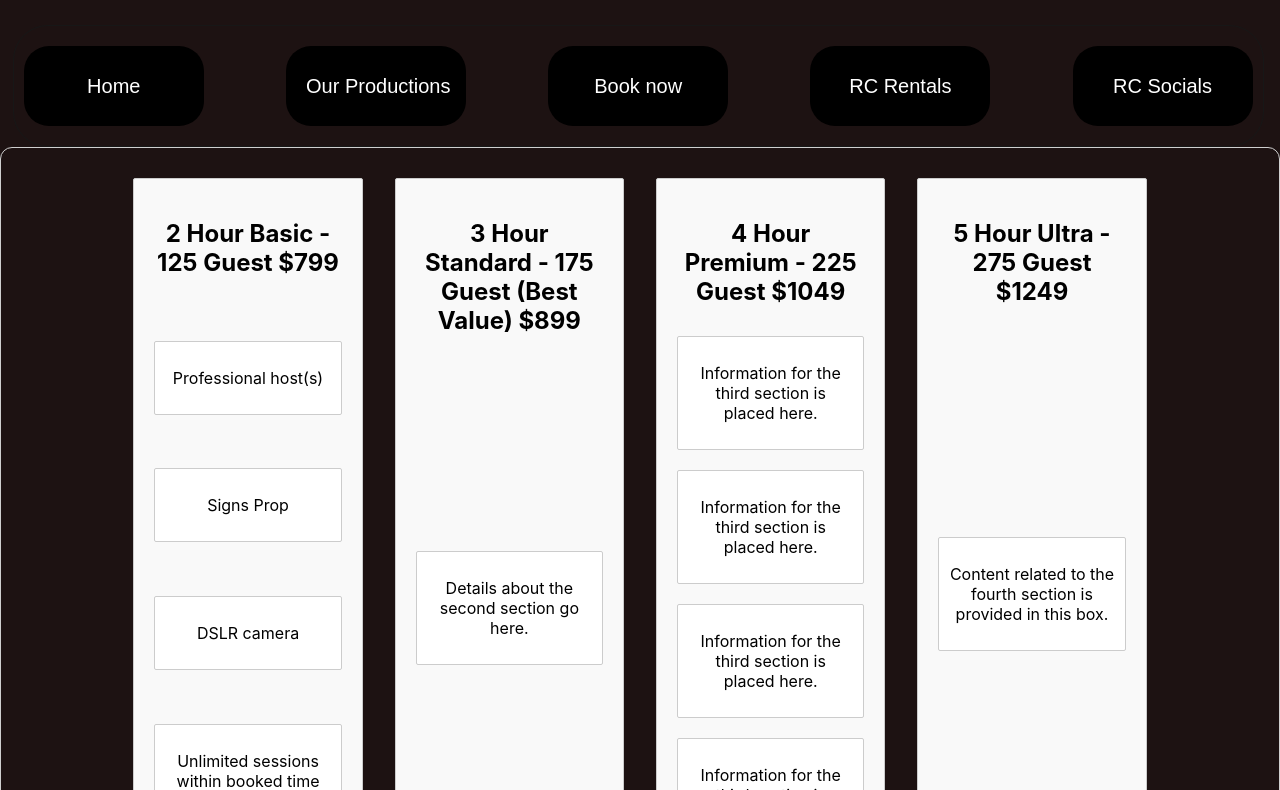
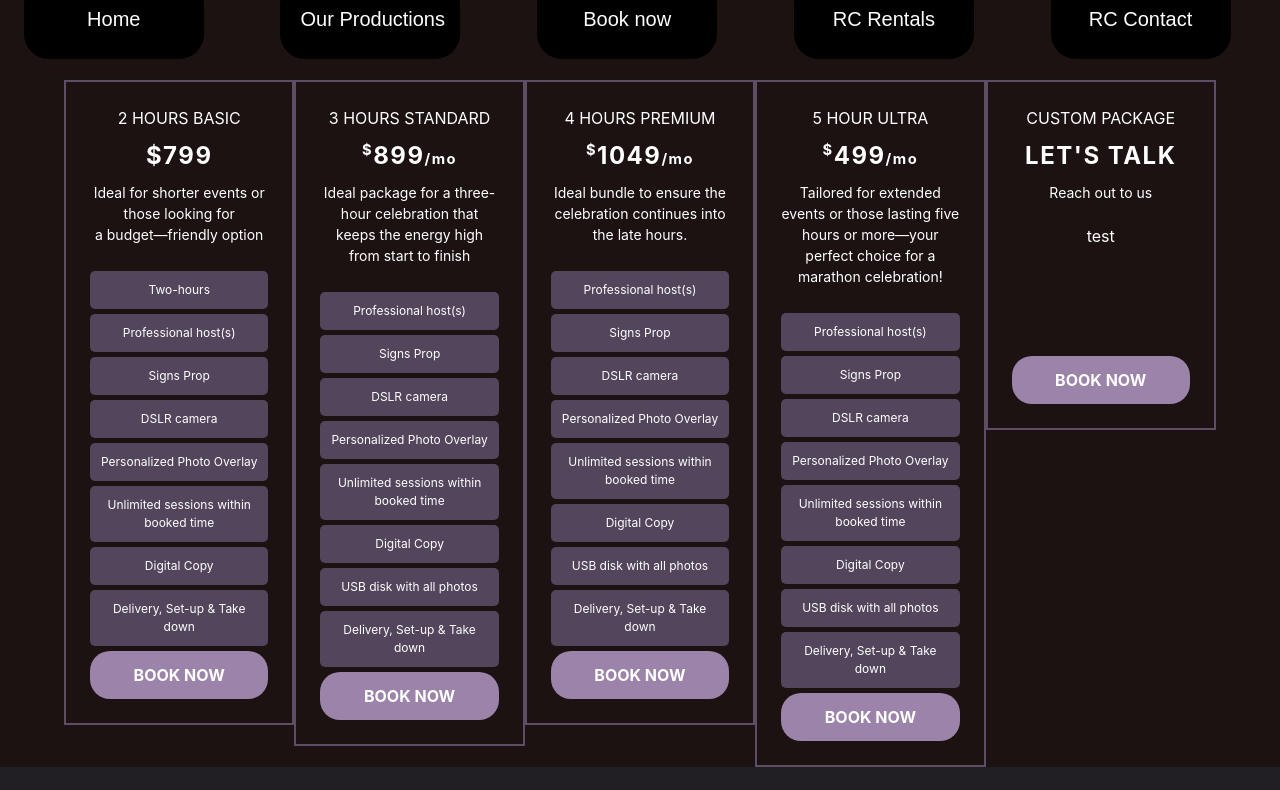
Before and after one commit to sherxyar/Memories_PhotoBooth_, a website: page quotePage.html in a window 1280 px wide. Shown: the part 149-939 px from the top of the page. After the commit the page ends 916 px from the top, so only its background shows below. Drawn offline with Linux system fonts and the light colour scheme; files that its build step writes are made by us from their sources; files whose address does not match are found by name.

Commit message:
made changes to book page

```diff
--- a/css/quote.css
+++ b/css/quote.css
@@ -75,3 +75,190 @@ body {
     margin: 4px 2px;
     cursor: pointer;
   }
+
+
+  @import "compass/css3";
+
+@import "compass/css3";
+@import url(https://fonts.googleapis.com/css?family=Lato:400,700,900);
+
+html {
+  box-sizing: border-box;
+  height: 100%;
+}
+*, *:before, *:after {
+  box-sizing: inherit;
+}
+body{
+  background-color: rgb(33,31,35);
+  background-repeat: no-repeat;
+  @include filter-gradient(#53455b, #201e22, horizontal);
+  @include background-image(radial-gradient(circle at top,  rgba(83,69,91,1) 0,rgba(32,30,34,1) 70%));
+  color: #fff;
+  font-family: 'Lato', sans-serif;
+  font-size: 100%;
+  min-height: 100%;
+  line-height: 1.5;
+  padding: 2.5em 0;
+}
+.container {
+  margin: 0 auto;
+  width: 90%;
+  max-width: 1200px;
+}
+.group:after {
+  content: "";
+  display: table;
+  clear: both;
+}
+.grid-1-5 {
+  border: 2px solid #5d4e65;
+  min-height: 350px; /* Adjust the min-height as needed */
+  padding: 1.5em; /* Adjust the padding as needed */
+  position: relative;
+  text-align: center;
+  transition: all .2s ease-in-out;
+  display: flex;
+  flex-direction: column;
+  justify-content: space-between;
+
+  @media screen and (min-width: 700px) {
+    & {
+      float: left;
+      width: 50%;
+    }
+    &:nth-child(odd) {
+      clear: left;
+    }
+  }
+
+  @media screen and (min-width: 800px) {
+    & {
+      width: 33.3333333%;
+    }
+    &:nth-child(3n+1) {
+      clear: left;
+    }
+    &:nth-child(odd) {
+      clear: none;
+    }
+  }
+
+  @media screen and (min-width: 1120px) {
+    & {
+       width: 20%;
+    }
+    &:nth-child(odd), &:nth-child(3n+1) {
+       clear: none;
+    }
+  }
+
+
+}
+.grid-1-5:hover {
+  background-color: rgb(83,69,91);
+  @include filter-gradient(#53455b, #201d22, vertical);
+  @include background-image(linear-gradient(top,  rgba(83,69,91,1) 0%,rgba(32,29,34,1) 100%));
+  border-top: 2px solid #ec7a37;
+  border-bottom: 2px solid #ff4f69;
+  box-shadow: 0px 0px 10px 0px rgba(50, 50, 50, 1);
+  transform: scale(1.025);
+  z-index: 2;
+
+  &:before, &:after {
+    content: "";
+    position: absolute;
+    background-color: rgb(246,125,53);
+    @include filter-gradient(#f67d35, #ff4f68, vertical);
+    @include background-image(linear-gradient(top,  rgba(246,125,53,1) 0%,rgba(255,79,104,1) 100%));
+    top: -2px;
+    bottom: -2px;
+    width: 2px;
+  }
+
+  &:before {
+    left: -2px;
+  }
+  &:after {
+    right: -2px;
+  }
+
+  & .button {
+    background-color: rgb(238,122,54);
+    @include filter-gradient(#ee7a36, #eb495d, horizontal);
+    @include background-image(linear-gradient(left,  rgba(238,122,54,1) 0%,rgba(235,73,93,1) 100%));
+  }
+}
+h2, h3, p, ul {
+  margin: 0
+}
+h2 {
+  font-size: 1em;
+  font-weight: 400;
+  margin: 0 0 0.5em;
+}
+h3 {
+  font-size: 1.5em;
+  letter-spacing: 0.0625em;
+  margin: 0 0 0.3333333333333333em;
+}
+p {
+  font-size: 0.875em;
+}
+p, ul {
+  margin:0 0 1.5em
+}
+ul {
+  color: #796583;
+  font-size: 0.75em;
+  list-style-type: none;
+  padding: 0;
+
+  li {
+    margin: 0 0 0.8333333333333333em;
+  }
+}
+.button {
+  background-color: #9c83aa;
+  border-radius: 20px;
+  color: #fff;
+  font-size: 1em;
+  font-weight: 700;
+  padding: 0.75em 1.5em;
+  text-decoration: none;
+  margin-top: auto; /* Move the button to the bottom */
+}
+.uppercase, .button, h2 {
+  text-transform: uppercase;
+}
+sup, .small {
+  font-size: 0.6125em;
+}
+
+
+.grid-1-5 ul {
+  list-style-type: none;
+  padding: 0;
+  margin: 0;
+}
+
+.grid-1-5 ul li {
+  background-color: #53455b;
+  color: #fff;
+  padding: 10px;
+  margin: 5px 0;
+  border-radius: 5px;
+}
+
+
+.grid-1-5.best-value:after {
+  content: "Best Value";
+  background-color: #4CAF50;
+  color: #fff;
+  padding: 5px;
+  border-radius: 5px;
+  position: absolute;
+  top: 0;
+  right: 0;
+  transform: translateY(-50%) translateX(50%);
+}
--- a/quotePage.html
+++ b/quotePage.html
@@ -7,8 +7,8 @@
   <meta charset="utf-8">
   <meta name="viewport" content="width=device-width">
   <title>Memories Photobooth & Rentals</title>
-  <link href="../Memories_PhotoBooth/css/quote.css" rel="stylesheet" type="text/css" />
-  <link href="../Memories_PhotoBooth/css/homepage.css" rel="stylesheet" type="text/css" />
+  <link href="../Memories_PhotoBooth_/css/quote.css" rel="stylesheet" type="text/css" />
+  <link href="../Memories_PhotoBooth_/css/homepage.css" rel="stylesheet" type="text/css" />
   <script src="js/eventHandlers.js"> </script>
   <script src="js/functions.js"> </script>
 </head>
@@ -17,96 +17,120 @@
 
   <main>
     <div class="background">
+
       <div class='topHeader'>
-        <p class="MemoriesFont"> Memories <br> Photobooth & Rentals </p>
+        <!-- Your logo image tag -->
+        <img src="../Memories_PhotoBooth/img/95d5b2cb-ac7f-4612-b2cb-e785ace22c43.png" alt="RC Event Rentals Logo" class="logo">
+
+        <!-- Your text -->
+        <p class="MemoriesFont"> RC Event Rentals </p>
     </div>
+
+
         <div class="topBanner">
-       <a href="index.html">  <button> Home </button> </a>
+          <a href="index.html"> <button > Home    </button> </a>
             <button> Our Productions </button>
             <div class="dropdown">
+                <a href="quotePage.html">
                     <button onclick="quoteFunction()" class="quoteBtn">Book now</button>
-          <div id="myDropdown" class="dropdown-content">
-            <a href="#">For the booth</a>
-            <a href="#">Service Area</a>
-            <a href="#">Event Rental</a>
+                </a>
             </div>
+            <button> RC Rentals </button>
+            <a href="#footer">
+              <button>RC Contact</button>
+            </a>
+
         </div>
 
-        <button> RC Rentals </button>
-        <button> RC Socials </button>
+
+      	<div class="container group">
+          <div class="grid-1-5">
+            <h2>2 hours Basic</h2>
+            <h3><span class="uppercase">$799</span></h3>
+            <p>Ideal for shorter events or those looking  for <br> a budget—friendly option</p>
+
+            <ul>
+              <li>Two-hours</li>
+              <li>Professional host(s)</li>
+              <li>Signs Prop</li>
+              <li>DSLR camera</li>
+              <li>Personalized Photo Overlay</li>
+              <li>Unlimited sessions within booked time</li>
+              <li>Digital Copy</li>
+              <li>Delivery, Set-up & Take down</li>
+            </ul>
+            <a href="" class="button">Book now</a>
+          </div>
+          <div class="grid-1-5 ">
+            <h2>3 Hours Standard</h2>
+            <h3><sup>$</sup>899<span class="small">/mo</span></h3>
+            <p>Ideal package for a three-hour celebration that keeps the energy high from start to finish</p>
+            <ul>
+              <li>Professional host(s)</li>
+              <li>Signs Prop</li>
+              <li>DSLR camera</li>
+              <li>Personalized Photo Overlay</li>
+              <li>Unlimited sessions within booked time</li>
+              <li>Digital Copy</li>
+              <li>USB disk with all photos</li>
+              <li>Delivery, Set-up & Take down</li>
+            </ul>
+            <a href="" class="button">Book now</a>
+          </div>
+          <div class="grid-1-5 ">
+            <h2>4 Hours Premium</h2>
+            <h3><sup>$</sup>1049<span class="small">/mo</span></h3>
+            <p>Ideal bundle to ensure the celebration continues into the late hours.</p>
+            <ul>
+              <li>Professional host(s)</li>
+              <li>Signs Prop</li>
+              <li>DSLR camera</li>
+              <li>Personalized Photo Overlay</li>
+              <li>Unlimited sessions within booked time</li>
+              <li>Digital Copy</li>
+              <li>USB disk with all photos</li>
+              <li>Delivery, Set-up & Take down</li>
+            </ul>
+            <a href="" class="button">Book now</a>
+          </div>
+          <div class="grid-1-5">
+            <h2>5 Hour Ultra</h2>
+            <h3><sup>$</sup>499<span class="small">/mo</span></h3>
+            <p>Tailored for extended events or those lasting five hours or more—your perfect choice for a marathon celebration!</p>
+            <ul>
+              <li>Professional host(s)</li>
+              <li>Signs Prop</li>
+              <li>DSLR camera</li>
+              <li>Personalized Photo Overlay</li>
+              <li>Unlimited sessions within booked time</li>
+              <li>Digital Copy</li>
+              <li>USB disk with all photos</li>
+              <li>Delivery, Set-up & Take down</li>
+            </ul>
+            <a href="" class="button">Book now</a>
+          </div>
+          <div class="grid-1-5">
+            <h2>Custom Package</h2>
+            <h3><span class="uppercase">Let's Talk</span></h3>
+            <p>Reach out to us</p>
+            <a>test</a>
+            <a href="" class="button">Book now</a>
+          </div>
         </div>
 
 
 
-      <div class="price-container">
-        <!-- Box 1 -->
-        <div class="price-item">
-          <h2>2 Hour Basic - 125 Guest $799</h2>
-          <div class="feature-box">
-            <p>Professional host(s)</p>
 
-          </div>
-          <div class="feature-box">
-            <p>Signs Prop</p>
-          </div>
-          <div class="feature-box">
-            <p>DSLR camera</p>
-          </div>
-          <div class="feature-box">
-            <p>Unlimited sessions within booked time</p>
-          </div>
-          <button class="book-now-btn">Book Now</button>
-        </div>
 
-        <!-- Box 2 -->
-        <div class="price-item">
-          <h2>3 Hour Standard - 175 Guest (Best Value) $899 </h2>
-          <div class="feature-box">
-            <p>Details about the second section go here.</p>
-          </div>
-          <button class="book-now-btn">Book Now</button>
-        </div>
 
-        <!-- Box 3 -->
-        <div class="price-item">
-          <h2>4 Hour Premium - 225 Guest $1049</h2>
-          <div class="feature-box">
-            <p>Information for the third section is placed here.</p>
-          </div>
-          <div class="feature-box">
-            <p>Information for the third section is placed here.</p>
-          </div>
-          <div class="feature-box">
-            <p>Information for the third section is placed here.</p>
-          </div>
-          <div class="feature-box">
-            <p>Information for the third section is placed here.</p>
-          </div>
-          <button class="book-now-btn">Book Now</button>
-        </div>
 
-        <!-- Box 4 -->
-        <div class="price-item">
-          <h2>5 Hour Ultra - 275 Guest $1249</h2>
-          <div class="feature-box">
-            <p>Content related to the fourth section is provided in this box.</p>
-          </div>
-          <button class="book-now-btn">Book Now</button>
-        </div>
-      </div>
 
-    </div>
   </main>
 
 
   <script type="module" src="script.js"></script>
 
-  <!--
-      This script places a badge on your repl's full-browser view back to your repl's cover
-      page. Try various colors for the theme: dark, light, red, orange, yellow, lime, green,
-      teal, blue, blurple, magenta, pink!
-    -->
-  <script src="https://replit.com/public/js/replit-badge-v2.js" theme="dark" position="bottom-right"></script>
+
 </body>
 
 </html>
```
Lines whose indentation alone changed are shown as unchanged.
